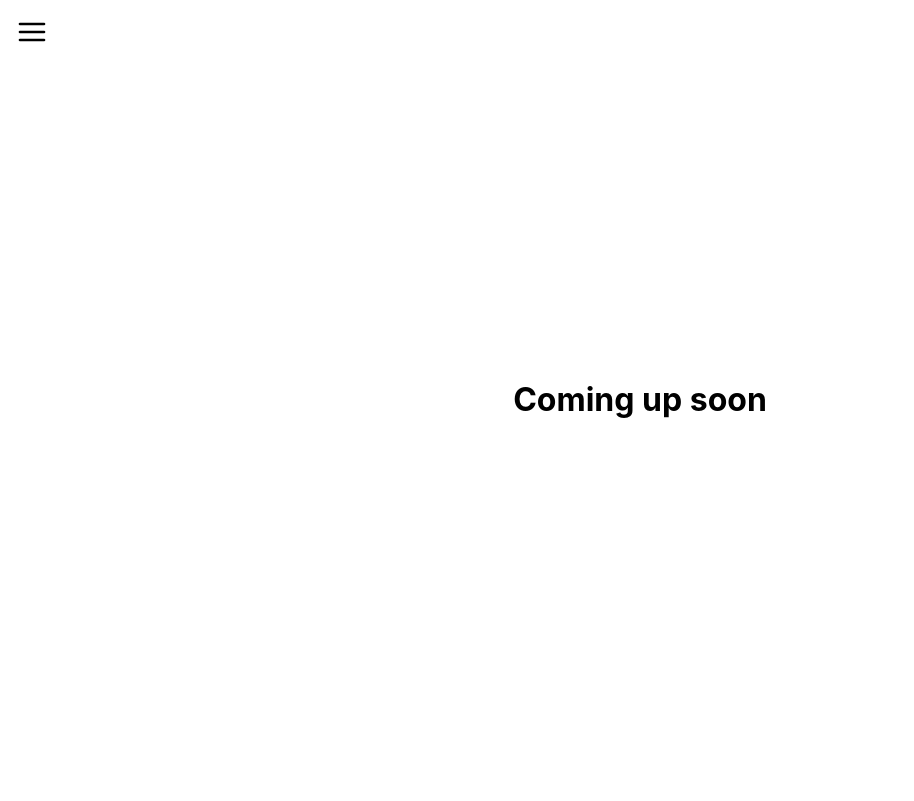
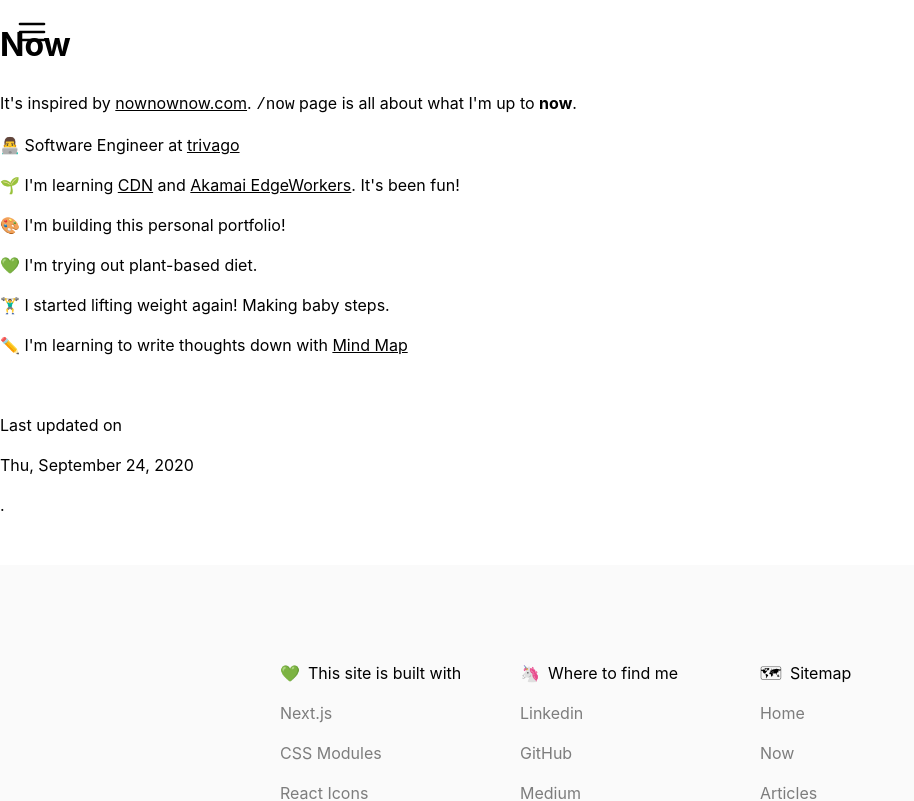
Before and after one commit to DawChihLiou/dawchihliou.github.io, a Next.js app: page /now in a window 1280 px wide. Shown: the top 801 px of the page, without its empty margins (0-914 px from the left). Built offline with nearby package versions, Linux system fonts and the light colour scheme; a small style sheet from the web is missing.

Commit message:
feat(pages/now): add now page and content

```diff
--- /dev/null
+++ b/pages/now.mdx
@@ -0,0 +1,27 @@
+# Now
+
+It's inspired by [nownownow.com](https://nownownow.com/about). `/now` page is all about what I'm up to **now**.
+
+👨‍💻 Software Engineer at [trivago](http://trivago.com/)
+
+🌱 I'm learning [CDN](https://www.cloudflare.com/learning/cdn/what-is-a-cdn/) and [Akamai EdgeWorkers](https://developer.akamai.com/akamai-edgeworkers-overview). It's been fun!
+
+🎨 I'm building this personal portfolio!
+
+💚 I'm trying out plant-based diet.
+
+🏋️‍♂️ I started lifting weight again! Making baby steps.
+
+✏️ I'm learning to write thoughts down with [Mind Map](https://www.mindmapping.com/)
+
+<br />
+<span>
+  Last updated on{' '}
+  {new Date().toLocaleDateString('en-EN', {
+    weekday: 'short',
+    year: 'numeric',
+    month: 'long',
+    day: 'numeric',
+  })}
+  .
+</span>
--- a/pages/now.tsx
+++ /dev/null
@@ -1,18 +0,0 @@
-import React from 'react'
-import Head from 'next/head'
-import styles from '../styles/Now.module.css'
-
-export default function Now() {
-  return (
-    <div className={styles.container}>
-      <Head>
-        <title>Now</title>
-        <link rel="icon" href="/favicon.ico" />
-      </Head>
-
-      <main className={styles.main}>
-        <h1>Coming up soon</h1>
-      </main>
-    </div>
-  )
-}
```
